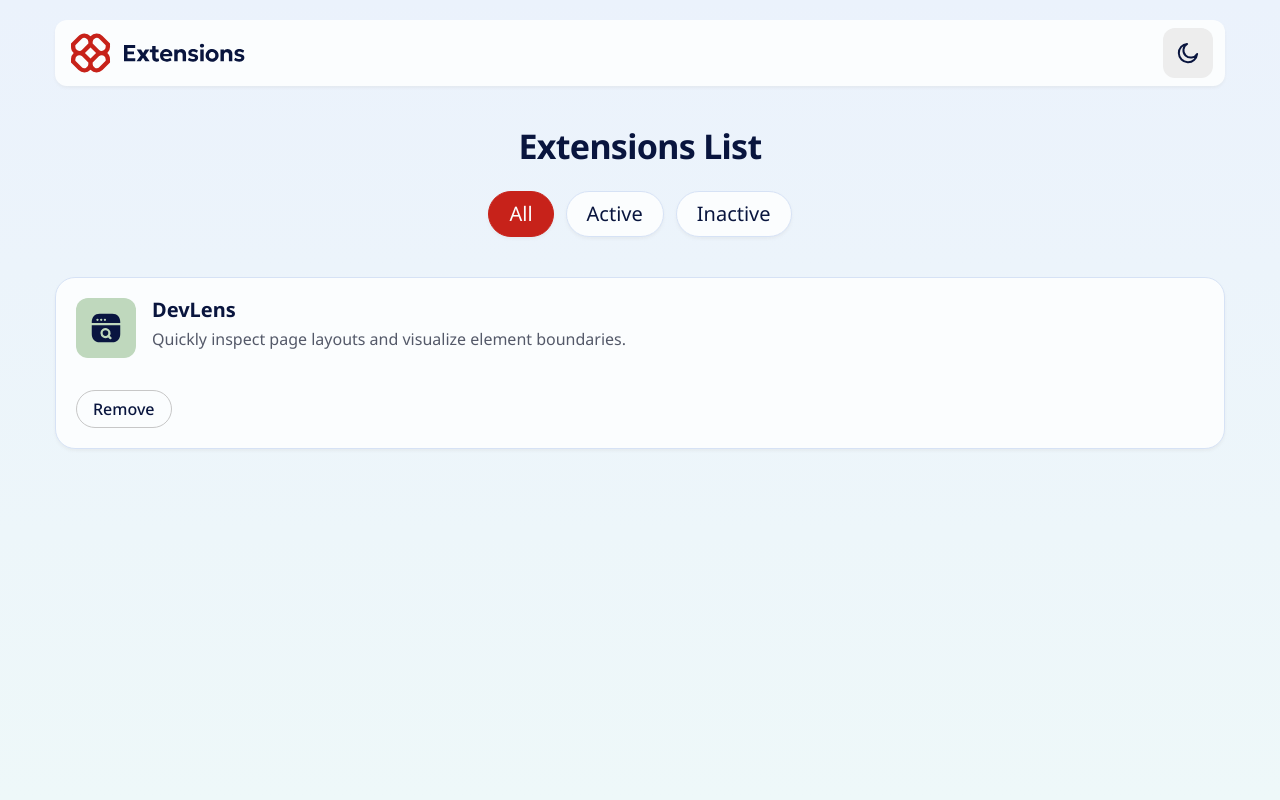
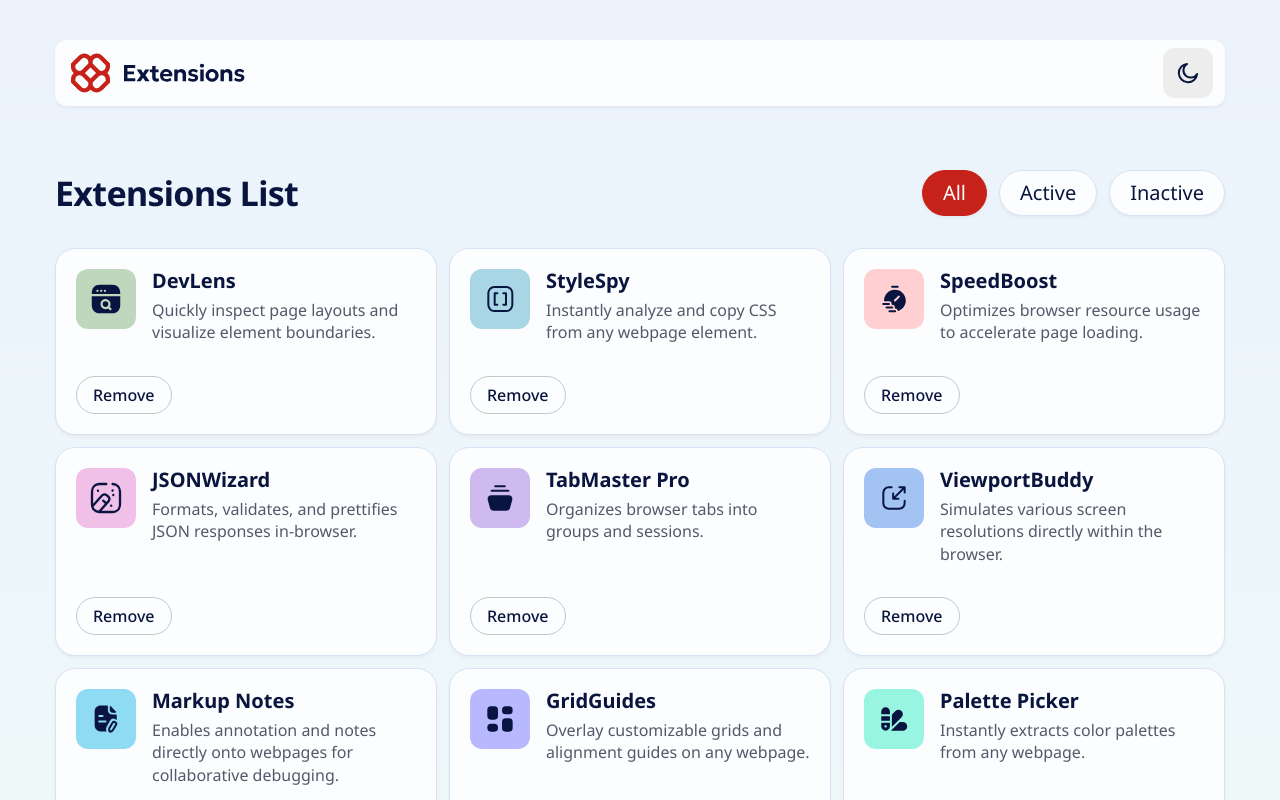
Before and after one commit to LarysaSperling/browser-extensions-manager-ui-main, a React (Vite) app: page / in a window 1280 px wide. Shown: the top 800 px of the page. Built offline with nearby package versions, Linux system fonts and the light colour scheme.

Commit message:
feat: render extensions from data.json in responsive grid (1/2/3 cols)

```diff
--- a/src/App.jsx
+++ b/src/App.jsx
@@ -4,10 +4,6 @@ import ExtensionCard from './components/ExtensionCard.jsx';
 import extensionsData from './data/data.json';
 
 function App() {
-  // Крок 2: показуємо лише одну картку (перше розширення), щоб налаштувати її вигляд.
-  // На кроці 3 тут з'явиться .map() по всьому масиву.
-  const firstExtension = extensionsData[0];
-
   return (
     <div className="container">
       <Header />
@@ -16,13 +12,19 @@ function App() {
         <section aria-labelledby="extensions-title">
           <FilterBar activeFilter="all" />
 
-          <div className="extensions-list">
-            <ExtensionCard
-              logo={firstExtension.logo}
-              name={firstExtension.name}
-              description={firstExtension.description}
-            />
-          </div>
+          <ul className="extensions-list" role="list">
+            {extensionsData.map((extension) => (
+              // key — унікальний "паспорт" елемента списку для React.
+              // id в даних немає, але назви унікальні, тому беремо name.
+              <li key={extension.name}>
+                <ExtensionCard
+                  logo={extension.logo}
+                  name={extension.name}
+                  description={extension.description}
+                />
+              </li>
+            ))}
+          </ul>
         </section>
       </main>
     </div>
--- a/src/components/ExtensionCard.css
+++ b/src/components/ExtensionCard.css
@@ -3,6 +3,7 @@
   flex-direction: column;
   justify-content: space-between; /* верхній блок угорі, кнопки внизу */
   gap: 2rem;
+  height: 100%; /* заповнити всю висоту <li>, щоб картки в рядку були однакові */
   padding: 1.25rem;
   border: 1px solid var(--color-border);
   border-radius: var(--radius-card);
--- a/src/components/FilterBar.css
+++ b/src/components/FilterBar.css
@@ -3,6 +3,14 @@
   flex-direction: column;
   align-items: center;
   gap: 1.5rem;
+}
+
+/* Від 640px: заголовок ліворуч, фільтри праворуч в одному рядку (як на desktop-макеті) */
+@media (min-width: 40em) {
+  .filter-bar {
+    flex-direction: row;
+    justify-content: space-between;
+  }
 }
 
 .filter-bar__title {
@@ -30,6 +38,19 @@
   cursor: pointer;
 }
 
+/* Дуже вузькі екрани (менше 360px): компактніші кнопки, щоб усі три вмістилися в рядок.
+   flex-wrap вище лишається як запасний варіант, наприклад для великого збільшення (zoom). */
+@media (max-width: 22.4375em) {
+  .filter-bar__buttons {
+    gap: 0.5rem;
+  }
+
+  .filter-button {
+    padding: 0.375rem 0.875rem;
+    font-size: 1.125rem; /* 18px */
+  }
+}
+
 /* Стилізуємо за ARIA-атрибутом, а не за окремим класом "active":
    стан для скрінрідера і вигляд ніколи не розійдуться. */
 .filter-button[aria-pressed='true'] {
--- a/src/index.css
+++ b/src/index.css
@@ -106,6 +106,35 @@ body {
 
 .extensions-list {
   display: grid;
+  grid-template-columns: 1fr; /* mobile: одна колонка */
   gap: 0.75rem;
   margin-top: 2.5rem;
+  padding: 0;
+  list-style: none; /* прибираємо маркери списку */
 }
+
+/* Медіазапити в em: якщо користувач збільшив базовий шрифт у браузері,
+   розкладка перемкнеться раніше, і текст не буде тіснитися. */
+
+/* Tablet (від 640px): дві колонки */
+@media (min-width: 40em) {
+  .extensions-list {
+    grid-template-columns: repeat(2, 1fr);
+  }
+}
+
+/* Desktop (від 1024px): три колонки і більші відступи, як на макеті 1440px */
+@media (min-width: 64em) {
+  .container {
+    padding-top: 2.5rem;
+  }
+
+  .main {
+    margin-top: 4rem;
+  }
+
+  .extensions-list {
+    grid-template-columns: repeat(3, 1fr);
+    margin-top: 2rem;
+  }
+}
```
